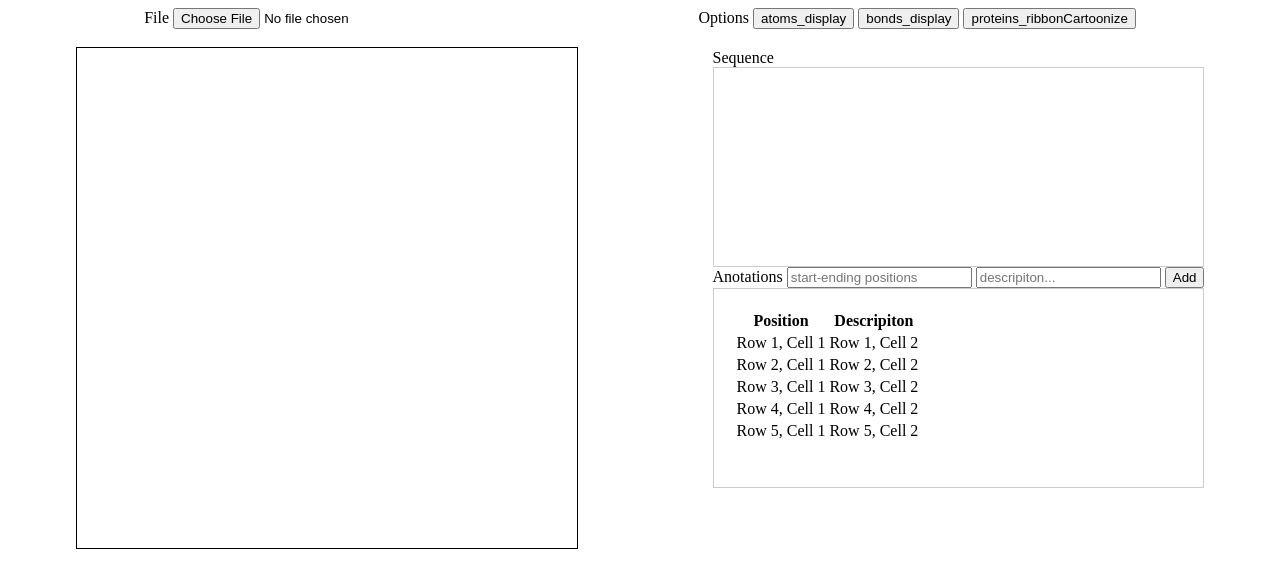
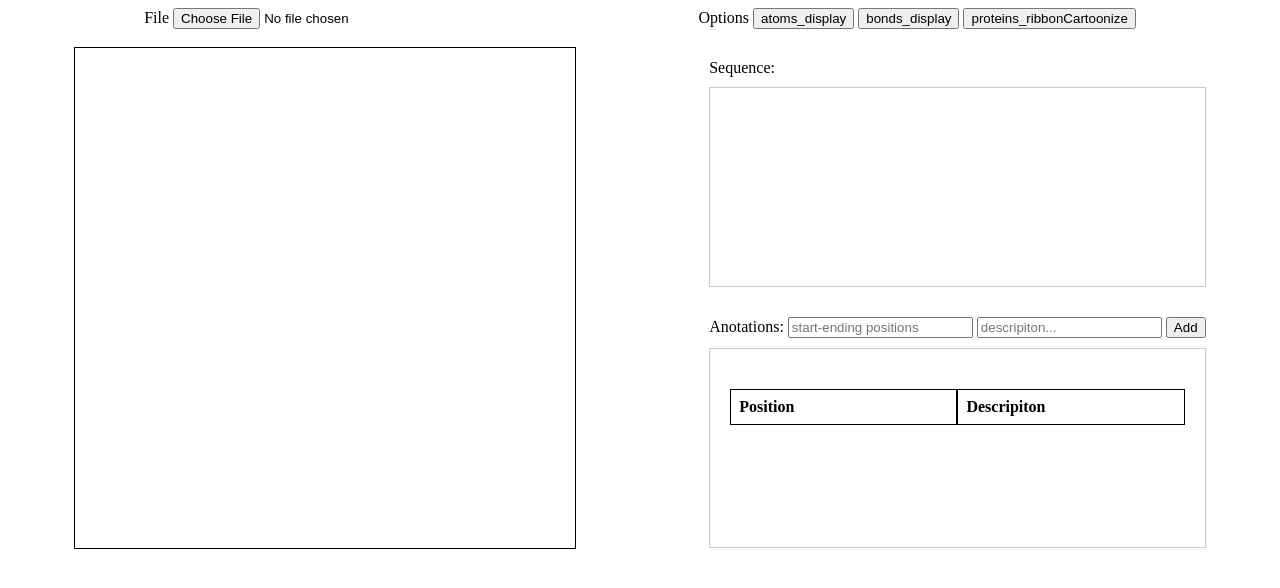
Before and after one commit to satbina/pdb-main, a website: page public/index.html in a window 1280 px wide. Drawn offline with Linux system fonts and the light colour scheme; no server answers.

Commit message:
Annotations and Visulaize

```diff
--- a/public/index.html
+++ b/public/index.html
@@ -45,7 +45,7 @@
                 ribbonTransformer.styles.atoms_display = true;
                 ribbonTransformer.styles.bonds_display = true;
                 ribbonTransformer.styles.proteins_ribbonCartoonize = true;
-                ribbonTransformer.styles.backgroundColor = '#000000';
+                ribbonTransformer.styles.backgroundColor = '#ffffff';
 
                 var text;
                 var crn1;
@@ -206,13 +206,13 @@
             </script>
         </center>
 
-        <div class="inline m20">
-            Sequence
-            <div id="display">
+        <div class="m20">
+            Sequence:
+            <div  id="display">
 
             </div>
-            <div class="inline m20">
-                Anotations
+            <div class="m20">
+                Anotations:
                 <input type="text" id="position" placeholder="start-ending positions"/>
                 <input type="text" id="info" placeholder="descripiton..."/>
                 <button id="addano">Add</button>
@@ -226,26 +226,6 @@
                         </tr>
                     </thead>
                     <tbody>
-                        <tr>
-                            <td>Row 1, Cell 1</td>
-                            <td>Row 1, Cell 2</td>
-                        </tr>
-                        <tr>
-                            <td>Row 2, Cell 1</td>
-                            <td>Row 2, Cell 2</td>
-                        </tr>
-                        <tr>
-                            <td>Row 3, Cell 1</td>
-                            <td>Row 3, Cell 2</td>
-                        </tr>
-                        <tr>
-                            <td>Row 4, Cell 1</td>
-                            <td>Row 4, Cell 2</td>
-                        </tr>
-                        <tr>
-                            <td>Row 5, Cell 1</td>
-                            <td>Row 5, Cell 2</td>
-                        </tr>
                     </tbody>
                 </table>
 
--- a/public/style.css
+++ b/public/style.css
@@ -7,6 +7,7 @@
     justify-content: space-around;
 }
 #notes{
+    margin-top:10px !important ;
     max-width: 600px;
     margin: 0 auto;
     padding: 20px;
@@ -24,6 +25,7 @@
     box-sizing: border-box;
     height: 200px;
     overflow: auto;
+    margin-top: 10px !important;
 }
 
 .main {
@@ -41,7 +43,26 @@
     display: none;
 }
 
-.m20{
+.m20 {
+    margin-top: 30px !important;
+}
+
+table {
+    width: 100%;
+    border-collapse: collapse;
     margin-top: 20px;
+}
 
+th, td {
+    border: 1px solid #000000;
+    text-align: left;
+    padding: 8px;
 }
+
+tr {
+    display: flex;
+}
+
+th, td {
+    flex: 1;
+}
```
